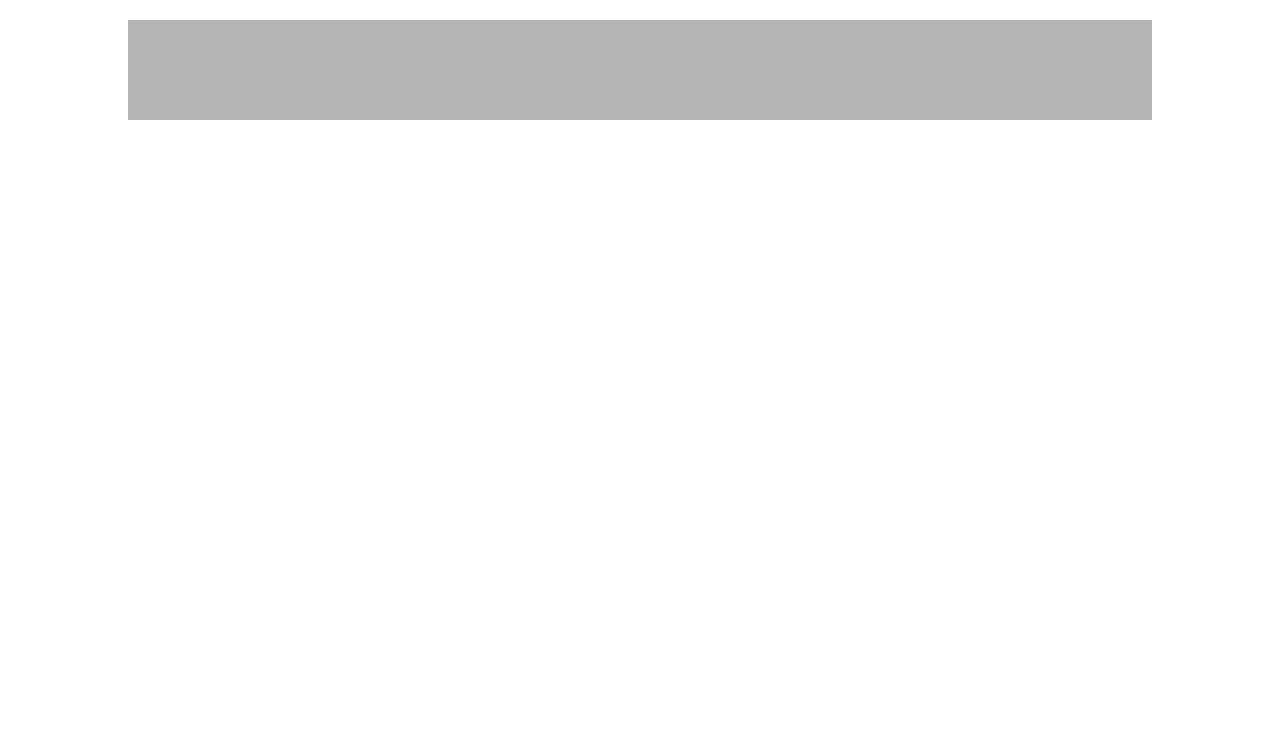
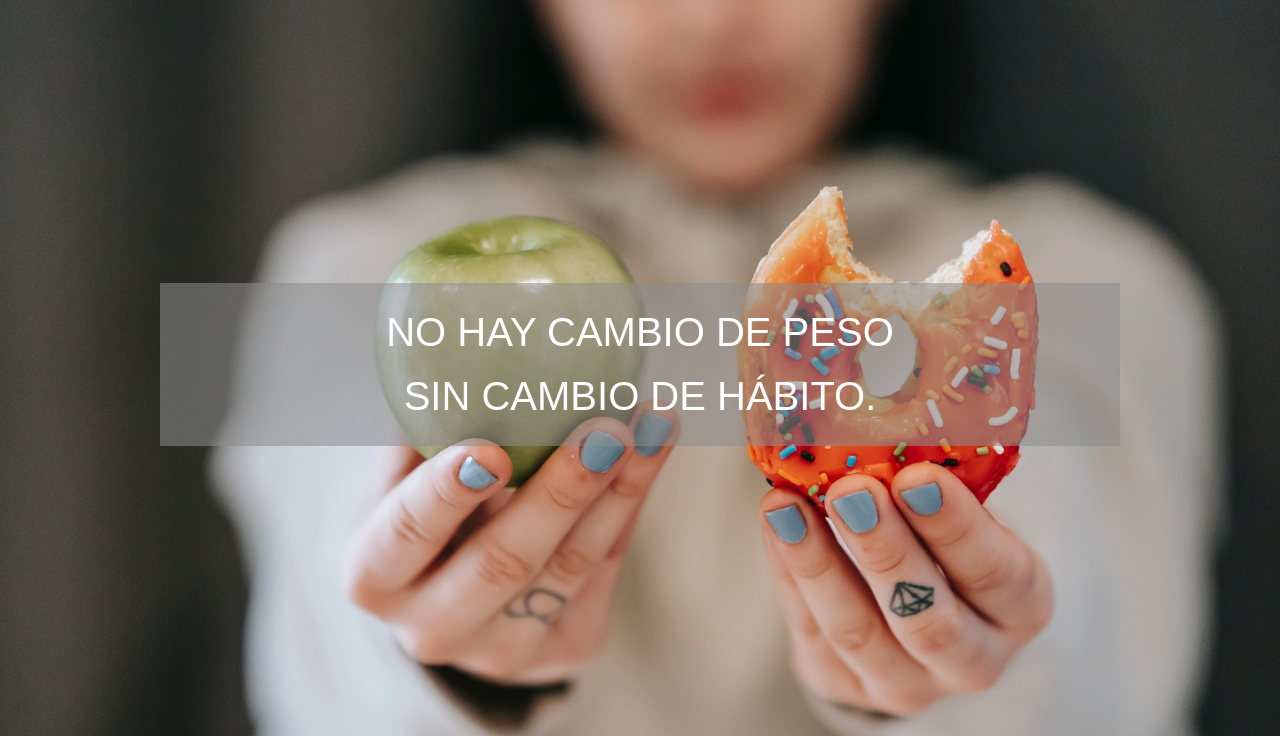
Before and after one commit to JoseAngelRE/Proyecto-Desarrollo-Web, a PHP site: page / in a window 1280 px wide. Shown: the part 76-812 px from the top of the page. Before the commit the page ends 196 px from the top, so only its background shows below. Run offline with PHP 8.4, Linux system fonts and the light colour scheme; some libraries are stand-ins or nearby versions.

Commit message:
Update: Header diseño básico.
Sin formato, con medias incluidas

```diff
--- a/estilos/index.css
+++ b/estilos/index.css
@@ -6,7 +6,54 @@
     /*Fondo blanco*/
 }
 
-.a{
+header {
+    display: flex;
+    justify-content: center;
     background-color: var(--12);
-    height: 100px;
+    width: 100%;
+    height: 92vh;
 }
+header .hero {
+    display: flex;
+    align-items: center;
+    justify-content: center;
+    width: 100%;
+    height: 100%;
+    margin-top: 0;
+    background-image: url("/recursos/imgs/index-imgs/hero-Obesidad.jpg");
+    background-position: center;
+    background-size: cover;
+    background-repeat: no-repeat;
+}
+header .hero-parrafo {
+    width:75%;
+    padding:25px 40px 10px;
+    background-color: var(--26) ;
+    color: white;
+}
+header .hero-parrafo p {
+    font-size: 2.5rem;
+    text-align: center;
+}
+
+
+/* ########## MEDIAS ########## */
+/* @media screen and (min-width: 1200px) {
+    .hero {
+        background-image: url("/recursos/imgs/index-imgs/hero-Obesidad-grande.jpg");
+
+    }
+} */
+
+@media only screen and (max-width: 600px) {
+    .hero-parrafo p {
+        font-size: 1.5rem;
+    }
+}
+
+@media screen and (max-width: 350px) {
+    .hero-parrafo p {
+        font-size: 1.25rem;
+    }
+
+}
--- a/estilos/main.css
+++ b/estilos/main.css
@@ -17,9 +17,10 @@ body {
 }
 main {
     display: flex;
+    flex-wrap: wrap;
     justify-content: center;
 }
-section{
+main section{
     width: 80%;
     margin-top: 20px;
     max-width: 1200px;
--- a/index.html
+++ b/index.html
@@ -41,9 +41,16 @@
         </div>
     </nav>
 
+    <header>
+        <section class="hero">
+            <h1 class="hero-parrafo">
+                <p>NO HAY CAMBIO DE PESO</p>
+                <p>SIN CAMBIO DE HÁBITO.</p>
+            </h1>
+        </section>
+    </header>
     <main>
-        <section class="a">
-        </section>
+
     </main>
 
     <footer>
```
Also changed, not shown: recursos/imgs/index-imgs/hero-Obesidad-grande.jpg (added), recursos/imgs/index-imgs/hero-Obesidad.jpg (added).
